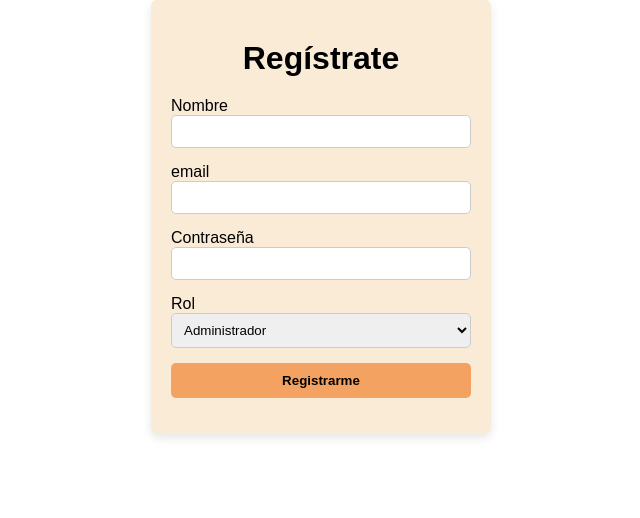
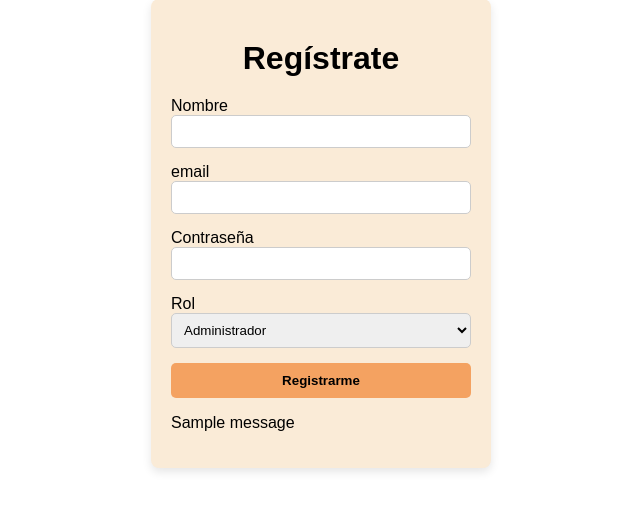
Before and after one commit to Guillermomd01/eventia, a Flask app: page /registro in a window 1280 px wide. Shown: the part 41-559 px from the top of the page, without its empty margins (319-959 px from the left). Run offline with Flask 3, Linux system fonts and the light colour scheme; one stand-in notice (Sample message) is shown.

Commit message:
implementacion de mensajes de error

```diff
--- a/app/templates/crear_proyecto.html
+++ b/app/templates/crear_proyecto.html
@@ -23,6 +23,9 @@
             {{ form.enviar(class="btn-submit") }}
         </div>
     </form>
+    {% for message in get_flashed_messages() %}
+        <p>{{ message }}</p>
+    {% endfor %}
 </div>
 
 {% endblock%}
--- a/app/templates/login_form.html
+++ b/app/templates/login_form.html
@@ -20,5 +20,8 @@
             {{ form.enviar(class="btn-submit") }}
         </div>
     </form>
+    {% for message in get_flashed_messages() %}
+        <p>{{ message }}</p>
+    {% endfor %}
 </div>
 {% endblock %}
--- a/app/templates/registro_form.html
+++ b/app/templates/registro_form.html
@@ -27,5 +27,8 @@
             {{ form.enviar(class="btn-submit") }}
         </div>
     </form>
+    {% for message in get_flashed_messages() %}
+        <p>{{ message }}</p>
+    {% endfor %}
 </div>
 {% endblock %}
```
